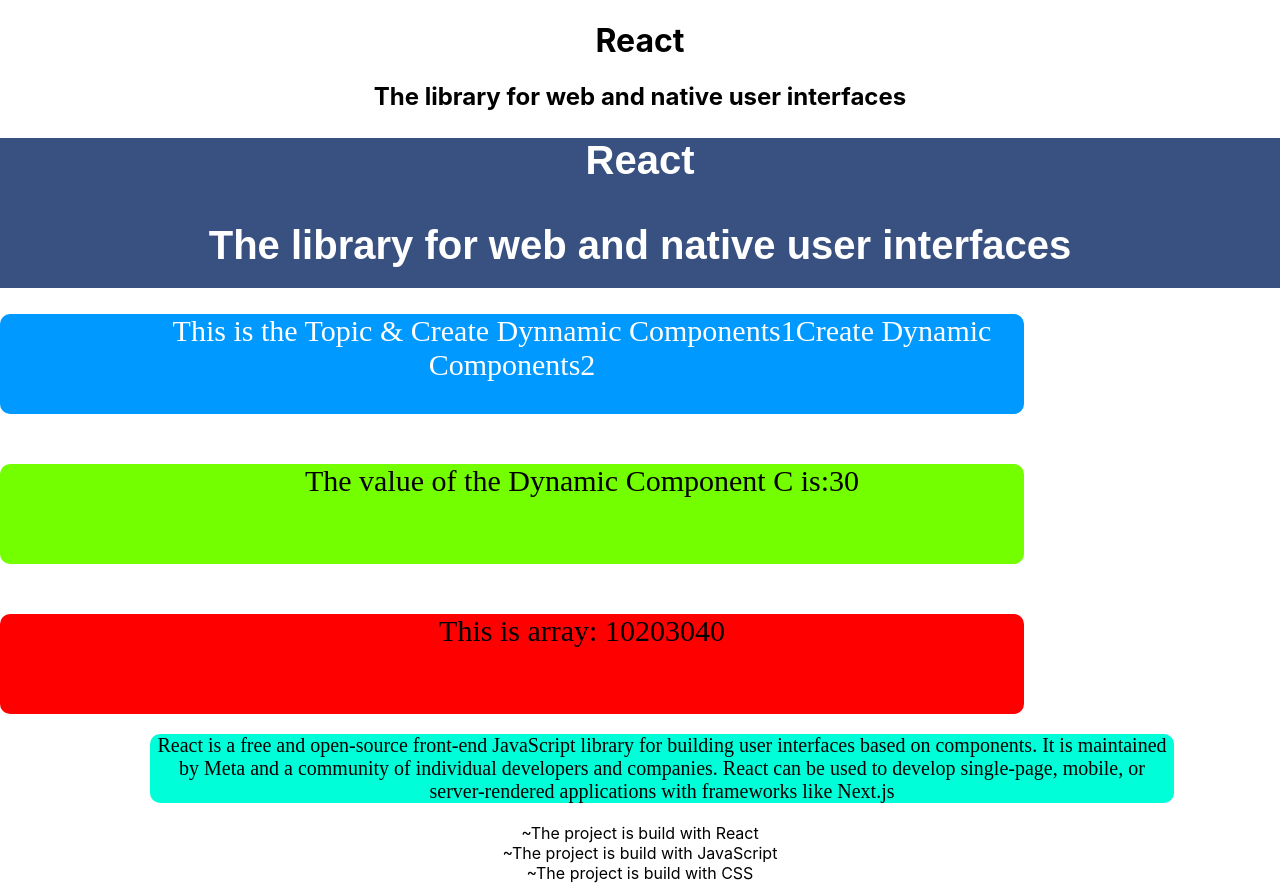
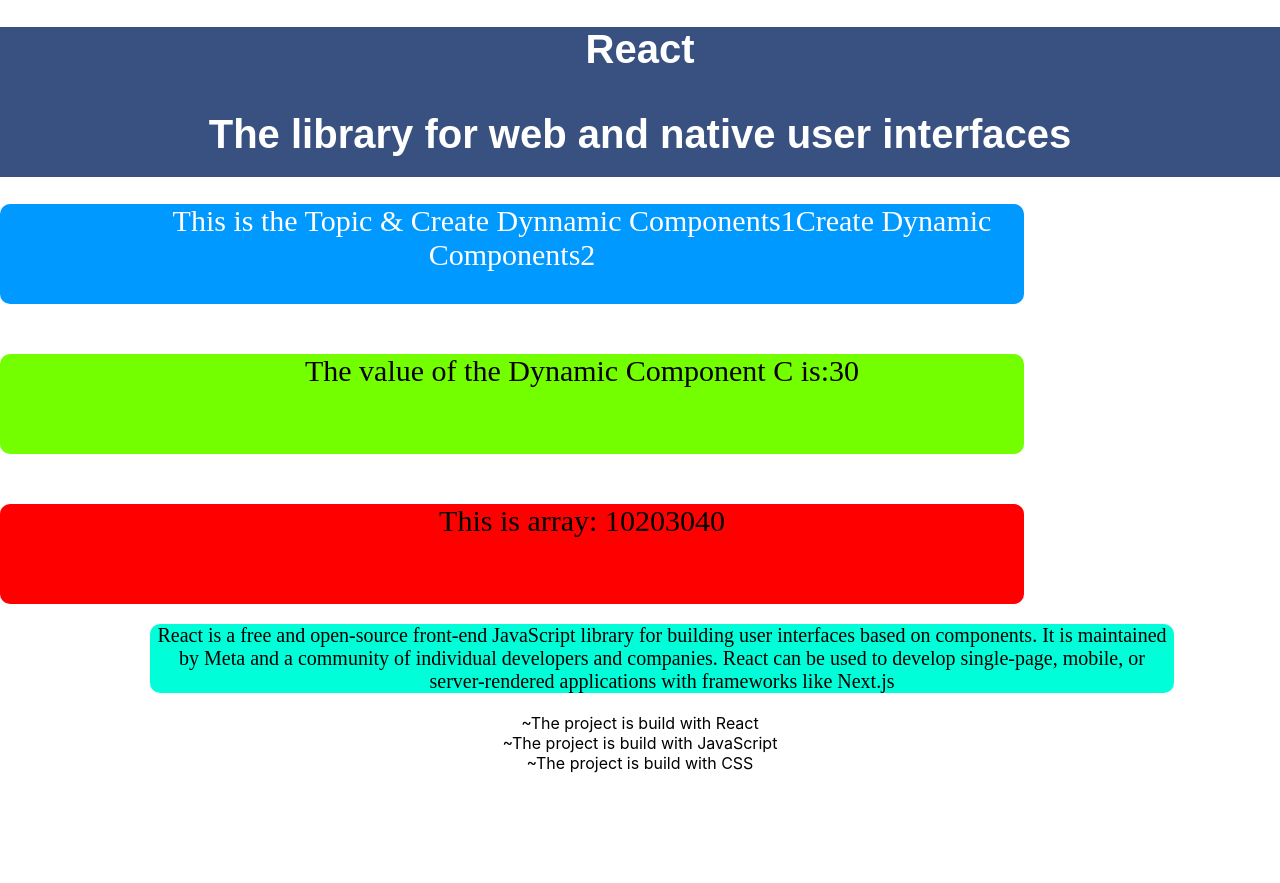
Before and after one commit to Sharuka-Rajapaksha/React-Components, a React (Create React App) app: page / in a window 1280 px wide. After the commit the page ends 800 px from the top, so only its background shows below. Built offline with nearby package versions, Linux system fonts and the light colour scheme.

Commit message:
UPDATE Home.js

```diff
--- a/src/Pages/Home.js
+++ b/src/Pages/Home.js
@@ -7,8 +7,7 @@ export default function Home() {
   return (
     <div>
 
-    <h1>React</h1>
-    <h2>The library for web and native user interfaces</h2>
+
     <Topics/>
     <Content/>
 
```
